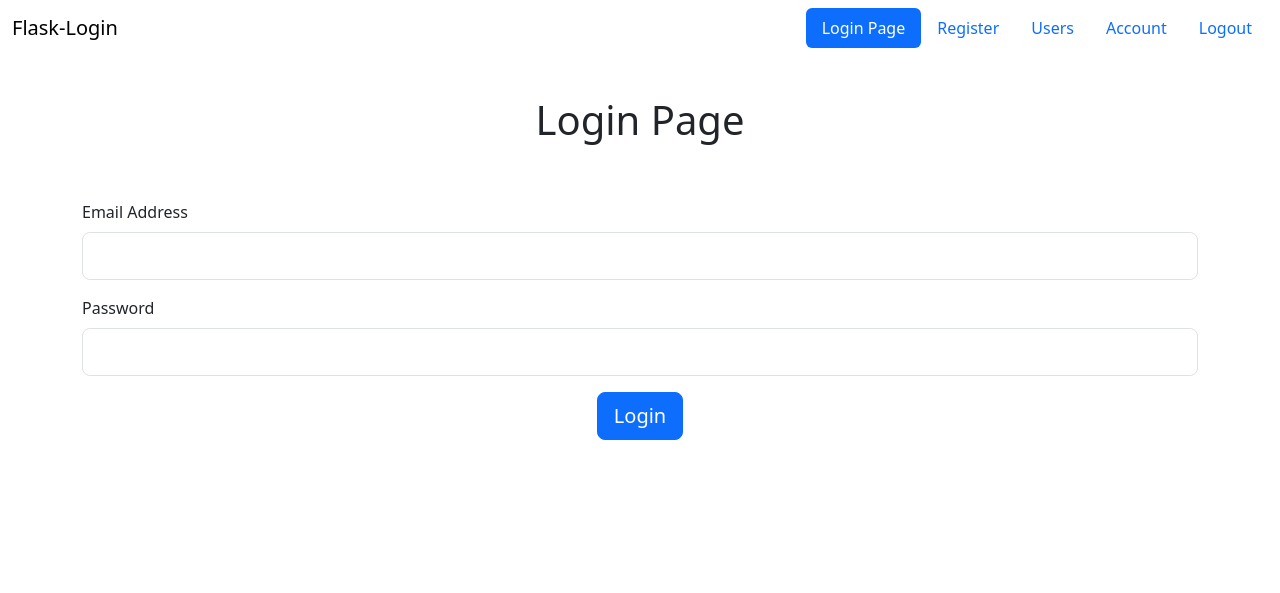
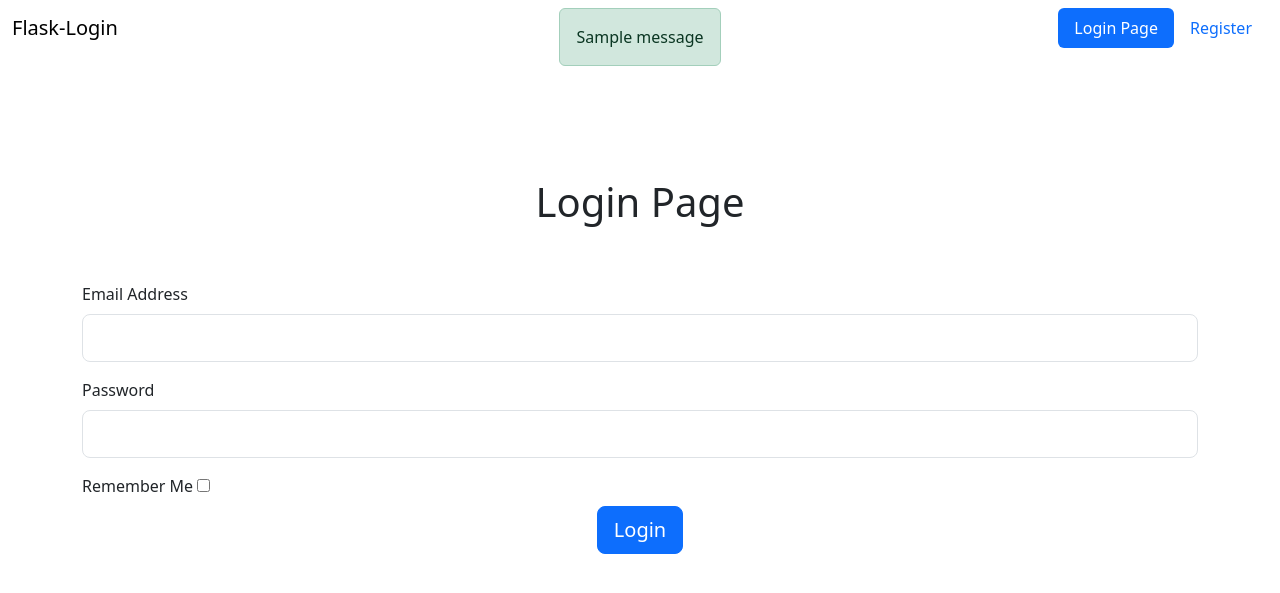
Before and after one commit to wwmwabini/flasklogin, a Flask app: page /login in a window 1280 px wide. Shown: the top 593 px of the page. Run offline with Flask 2, Linux system fonts and the light colour scheme; tables that the repository leaves empty hold one stand-in row (values such as "Sample post"); one stand-in notice (Sample message) is shown.

Commit message:
Finished register and login pages

```diff
--- a/flasklogin/forms.py
+++ b/flasklogin/forms.py
@@ -1,11 +1,12 @@
 from flask_wtf import FlaskForm
-from wtforms import StringField, EmailField, SubmitField, PasswordField
+from wtforms import StringField, EmailField, SubmitField, PasswordField, BooleanField
 from wtforms.validators import DataRequired, Length, EqualTo
 
 
 class LoginForm(FlaskForm):
 	email = EmailField("Email Address", validators=[DataRequired(), Length(min=3, max=500)])
 	password = PasswordField('Password', validators=[DataRequired(), Length(min=6)])
+	remember = BooleanField("Remember Me", default=False)
 	submit = SubmitField("Login")
 
 class RegisterForm(FlaskForm):
--- a/flasklogin/routes.py
+++ b/flasklogin/routes.py
@@ -1,33 +1,87 @@
-from flasklogin import app
-from flask import redirect, render_template, url_for
+import requests
+
+from flasklogin import app, bcrypt, db, login_manager
+from flask import redirect, render_template, url_for, request, flash
+from flask_login import login_user, logout_user, current_user, login_required
+
 
 from flasklogin.forms import LoginForm, RegisterForm
+from flasklogin.models import Users
+
 
 
 @app.route("/")
 def home():
-	return redirect(url_for('login'))
+
+	if current_user.is_authenticated:
+		return redirect(url_for('users'))
+	else:
+	    return redirect(url_for('login'))
 
 @app.route("/register", methods=["GET", "POST"])
 def register():
+
+	if current_user.is_authenticated:
+		flash("You need to be logged out first to access registration page.", "info")
+		return redirect(url_for('users'))
+
+
 	form = RegisterForm()
+
+	if request.method == "POST":
+		hashedpassword = bcrypt.generate_password_hash(form.password.data).decode('utf-8')
+		print(hashedpassword)
+
+		user = Users(email=form.email.data, password=hashedpassword)
+		db.session.add(user)
+		db.session.commit()
+
+		flash("User registered successfully. You can now login", "success")
+		return redirect(url_for('login'))
+
 	return render_template("register.html", form=form)
-
-@app.route("/users", methods=["GET", "POST"])
-def users():
-	form = RegisterForm()
-	return render_template("users.html", form=form, users=users)
-
-@app.route("/me/account", methods=["GET", "POST"])
-def account():
-	form = RegisterForm()
-	return render_template("account.html", form=form)
 
 @app.route("/login", methods=["GET", "POST"])
 def login():
+
+	if current_user.is_authenticated:
+		flash("You need to be logged out first to access login page.", "info")
+		return redirect(url_for('users'))
+
 	form = LoginForm()
+
+	if request.method=="POST":
+		user = Users.query.filter_by(email=form.email.data).first()
+
+		if user and bcrypt.check_password_hash(user.password, form.password.data):
+			login_user(user, remember=form.remember.data)
+			flash("Login successful. Welcome back!", "success")
+			redirect_page = request.args.get('next')
+			if redirect_page:
+				return redirect(redirect_page)
+			else:
+				return redirect(url_for('users'))
+		else:
+			flash("Invalid login. Please try again!", "danger")
+			return redirect(url_for('login'))
+
 	return render_template("login.html", form=form)
 
 @app.route("/logout")
+@login_required
 def logout():
+	logout_user()
 	return render_template("logout.html")
+
+
+@app.route("/users", methods=["GET", "POST"])
+@login_required
+def users():
+	users = Users.query.all()
+	return render_template("users.html", users=users)
+
+
+@app.route("/me/account", methods=["GET", "POST"])
+@login_required
+def account():
+	return render_template("account.html")
--- a/flasklogin/templates/account.html
+++ b/flasklogin/templates/account.html
@@ -4,7 +4,8 @@
 <section>
 	<div class="container-md text-center mt-5 pt-5">
 	    <h1>Details</h1>
-		<p> my details</p>
+		<p>ID: {{current_user.id}} </p>
+		<p>Email: {{current_user.email}} </p>
 	</div>
 </section>
 
--- a/flasklogin/templates/layout.html
+++ b/flasklogin/templates/layout.html
@@ -19,14 +19,16 @@
         <header id="header" class="fixed-top">
           <nav class="navbar navbar-expand-lg">
             <div class="container-fluid">
-              <a class="navbar-brand" href="#">Flask-Login</a>
+              <a class="navbar-brand" href="{{ url_for('home')}}">Flask-Login</a>
               <div class="nav nav-pills">
                   <li class="nav-item">
                     <a class="nav-link active" aria-current="page" href="{{ url_for('login')}}">Login Page</a>
                   </li>
                   <li class="nav-item">
-                    <a class="nav-link btn btn-outline-danger" href="{{ url_for('register')}}">Register</a>
+                    <a class="nav-link btn btn-outline-warning" href="{{ url_for('register')}}">Register</a>
                   </li>
+
+                  {% if current_user.is_authenticated %}
                   <li class="nav-item">
                     <a class="nav-link" href="{{ url_for('users')}}">Users</a>
                   </li>
@@ -36,12 +38,42 @@
                   <li class="nav-item">
                     <a class="nav-link" href="{{ url_for('logout')}}">Logout</a>
                   </li>
+                  {% endif %}
                 </ul>
               </div>
             </div>
           </nav>
         </header>
       </div>
+
+      <!--Flash Message -->
+      <section class="container ">
+        <div class="d-flex justify-content-center pt-2 bd-highlight align-items-center">
+          {% with messages = get_flashed_messages(with_categories=true) %}
+            {% if messages %}
+              {% for category, message in messages %}
+                <div class="alert alert-{{category}}" role="alert">
+                  {% if category == 'success'%}
+                    <i class="bi-check-circle-fill"></i>
+                    {{ message }}
+                  {% elif category == 'info' %}
+                    <i class="bi-info-circle-fill"></i>
+                    {{ message }}
+                  {% elif category == 'warning' %}
+                    <i class="bi-exclamation-triangle-fill"></i>
+                    {{ message }}
+                  {% else %}
+                    <i class="bi-exclamation-octagon-fill"></i>
+                    {{ message }}
+                  {% endif %}
+                </div>
+              {%endfor%}
+            {% endif%}
+          {% endwith%}
+        </div>
+      </section>
+      <!--End Flash Message -->
+
 
 
       {% block content %}
--- a/flasklogin/templates/login.html
+++ b/flasklogin/templates/login.html
@@ -17,6 +17,11 @@
 	  	{{ form.password.label(class="form-label")}}
 	  	{{ form.password(class="form-control form-control-lg")}}
 	  </div>
+	  <div class="">
+	  	{{ form.remember.label(class="form-label")}}
+	  	{{ form.remember()}}
+	  </div>
+	  </div>
 	  <div class="text-center">
 	  	{{ form.submit(class="btn btn-primary btn-lg")}}
 	  </div>
--- a/flasklogin/templates/users.html
+++ b/flasklogin/templates/users.html
@@ -10,7 +10,7 @@
 
     <thead>
         <tr>
-          <th scope="col">Unique ID</th>
+          <th scope="col">ID</th>
           <th scope="col">Email</th>
           <th scope="col">Date</th>
         </tr>
@@ -19,7 +19,7 @@
     {% for user in users %}
       <tbody>
         <tr>
-          <th scope="row">{{user.unique_id}}</th>
+          <th scope="row">{{user.id}}</th>
           <td>{{user.email}}</td>
           <td>{{user.date}}</td>
         </tr>
```
Also changed, not shown: flasklogin/__init__.py (+10 -1 lines), flasklogin/models.py (+8 -3 lines).
